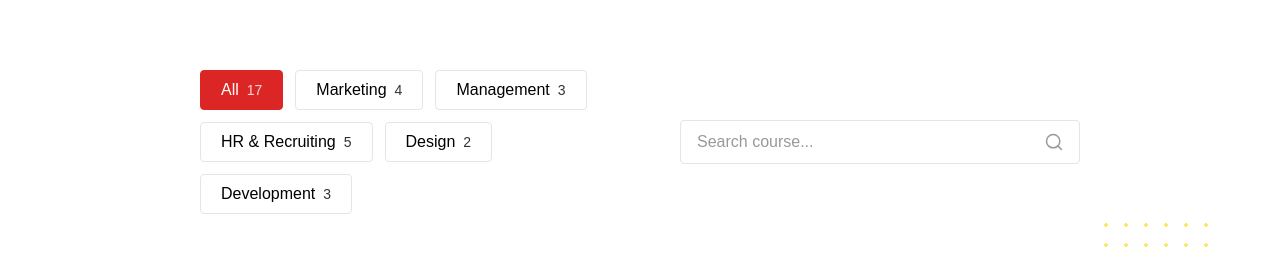
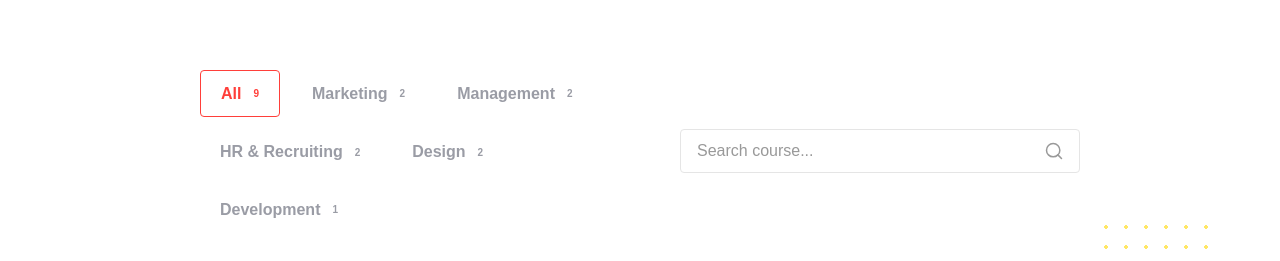
Before and after one commit to MarilynCat/test_task_online_courses, a website: page index.html in a window 1280 px wide. Shown: the part 156-417 px from the top of the page. Drawn offline with Linux system fonts and the light colour scheme.

Commit message:
кнопки фильтра

```diff
--- a/script.js
+++ b/script.js
@@ -190,5 +190,28 @@ filterButtons.forEach(button => {
     });
 });
 
+// Функция обновления счетчиков фильтров
+function updateFilterCounts() {
+    // Подсчитываем курсы по категориям
+    const counts = {
+        "all": coursesData.length,
+        "marketing": coursesData.filter(c => c.category === "marketing").length,
+        "management": coursesData.filter(c => c.category === "management").length,
+        "hr-recruiting": coursesData.filter(c => c.category === "hr-recruiting").length,
+        "design": coursesData.filter(c => c.category === "design").length,
+        "development": coursesData.filter(c => c.category === "development").length
+    };
+
+    // Обновляем счетчики в кнопках
+    filterButtons.forEach(button => {
+        const category = button.dataset.category;
+        const countElement = button.querySelector(".filter__count");
+        if (countElement && counts[category] !== undefined) {
+            countElement.textContent = counts[category];
+        }
+    });
+}
+
 // Инициализация
+updateFilterCounts();
 renderCourses();
--- a/styles.scss
+++ b/styles.scss
@@ -122,9 +122,15 @@ h6 {
     display: flex;
     justify-content: space-between;
     align-items: center;
-    margin-bottom: 50px;
+    margin: 0 auto 60px;
     gap: 30px;
     flex-wrap: wrap;
+    max-width: 1230px; // 3 карточки по 390px + 2 gap по 30px
+
+    @media (max-width: 1600px) {
+        max-width: 100%;
+        margin: 0 0 60px 0;
+    }
 
     @media (max-width: 1024px) {
         flex-direction: column;
@@ -151,21 +157,23 @@ h6 {
 .filter {
     padding: 10px 20px;
     border: none;
-    background-color: $color-white;
-    border: 1px solid #E5E5E5;
+    background-color: transparent;
     border-radius: 4px;
-    font-size: clamp(14px, 1.5vw, 16px);
-    font-weight: 500;
-    color: $color-black;
+    font-size: 16px;
+    font-weight: 700; // Bold
+    line-height: 160%;
+    color: #9A9CA5;
     cursor: pointer;
     transition: all 0.3s ease;
     display: flex;
     align-items: center;
+    justify-content: center;
     gap: 8px;
     white-space: nowrap;
+    width: fit-content;
 
     &:hover {
-        background-color: #F5F5F5;
+        color: #FF3F3A;
     }
 
     @media (max-width: 480px) {
@@ -175,18 +183,20 @@ h6 {
 }
 
 .filter_active {
-    background-color: $color-red;
-    color: $color-white;
-    border-color: $color-red;
+    background-color: transparent;
+    color: #FF3F3A;
+    border: 1px solid #FF3F3A;
 
     &:hover {
-        background-color: color.scale($color-red, $lightness: -5%);
+        color: #FF3F3A;
     }
 }
 
 .filter__count {
-    font-size: clamp(12px, 1.2vw, 14px);
-    opacity: 0.8;
+    font-size: 10px;
+    line-height: 150%;
+    vertical-align: super;
+    margin-left: 4px;
 }
 
 // Search
@@ -283,6 +293,10 @@ h6 {
     &:hover {
         transform: translateY(-4px);
         box-shadow: 0 80px 80px -20px rgba(154, 156, 165, 0.16);
+
+        .course-card__image {
+            transform: scale(1.05);
+        }
     }
 }
 
@@ -312,6 +326,7 @@ h6 {
     width: 100%;
     height: 100%;
     object-fit: cover;
+    transition: transform 0.5s ease;
 }
 
 .course-card__content {
```
Also changed, not shown: styles.css, 1 other file.
